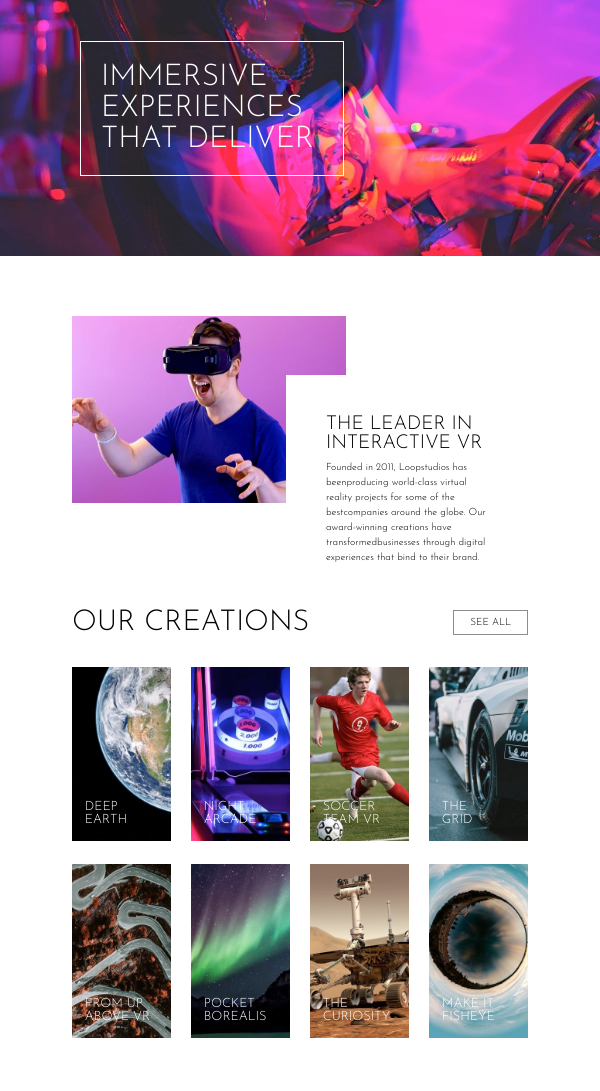
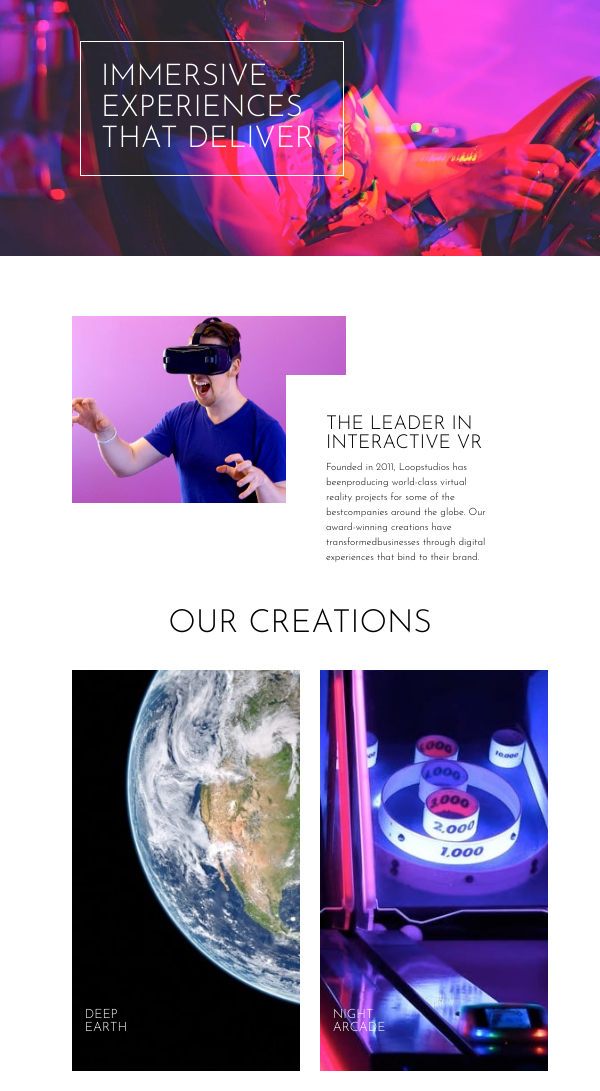
Before and after one commit to RodCri/LoopStudios, a plain HTML site: page index.html in a window 600 px wide. Shown: the part 74-1165 px from the top of the page. Drawn offline with Linux system fonts and the light colour scheme.

Commit message:
Ajustes responsive

```diff
--- a/css/main.css
+++ b/css/main.css
@@ -217,6 +217,24 @@ footer{
         margin-right: 1em;
     }
 }
+@media(max-width: 600px) and (min-width: 480px){
+    body{
+        overflow-x: hidden;
+    }
+    .creations__header-cta{
+        display: none;
+    }
+    .creations__header-title{
+        font-size: 2rem;
+    }
+    .creations__header{
+        justify-content: center;
+    }
+    .creations__cards{
+        grid-template-columns: 50% 50%;
+        grid-template-rows: repeat(4, max-content);
+    }
+}
 @media (max-width: 480px) and (min-width:375px){
     body{
         overflow-x: hidden;
```
